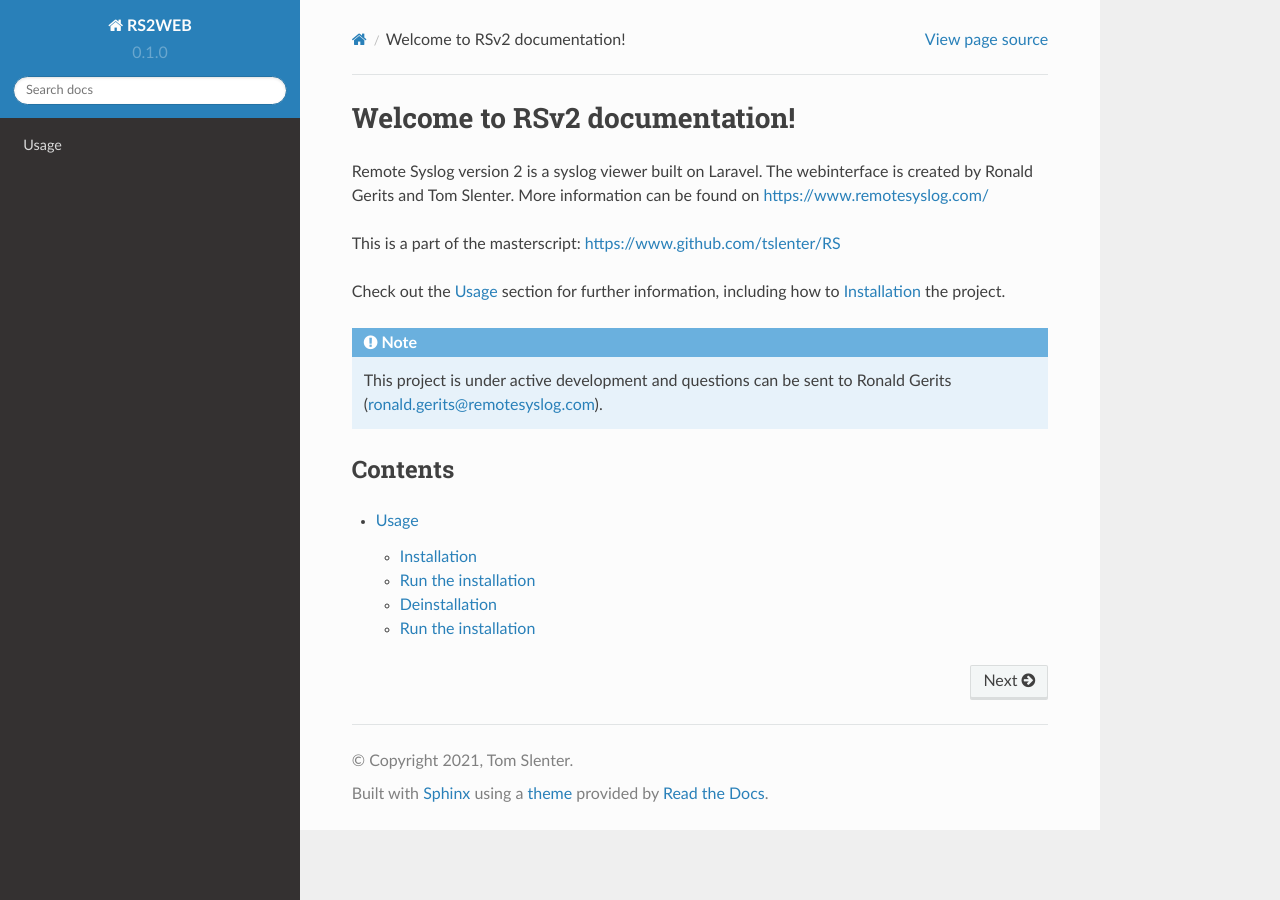
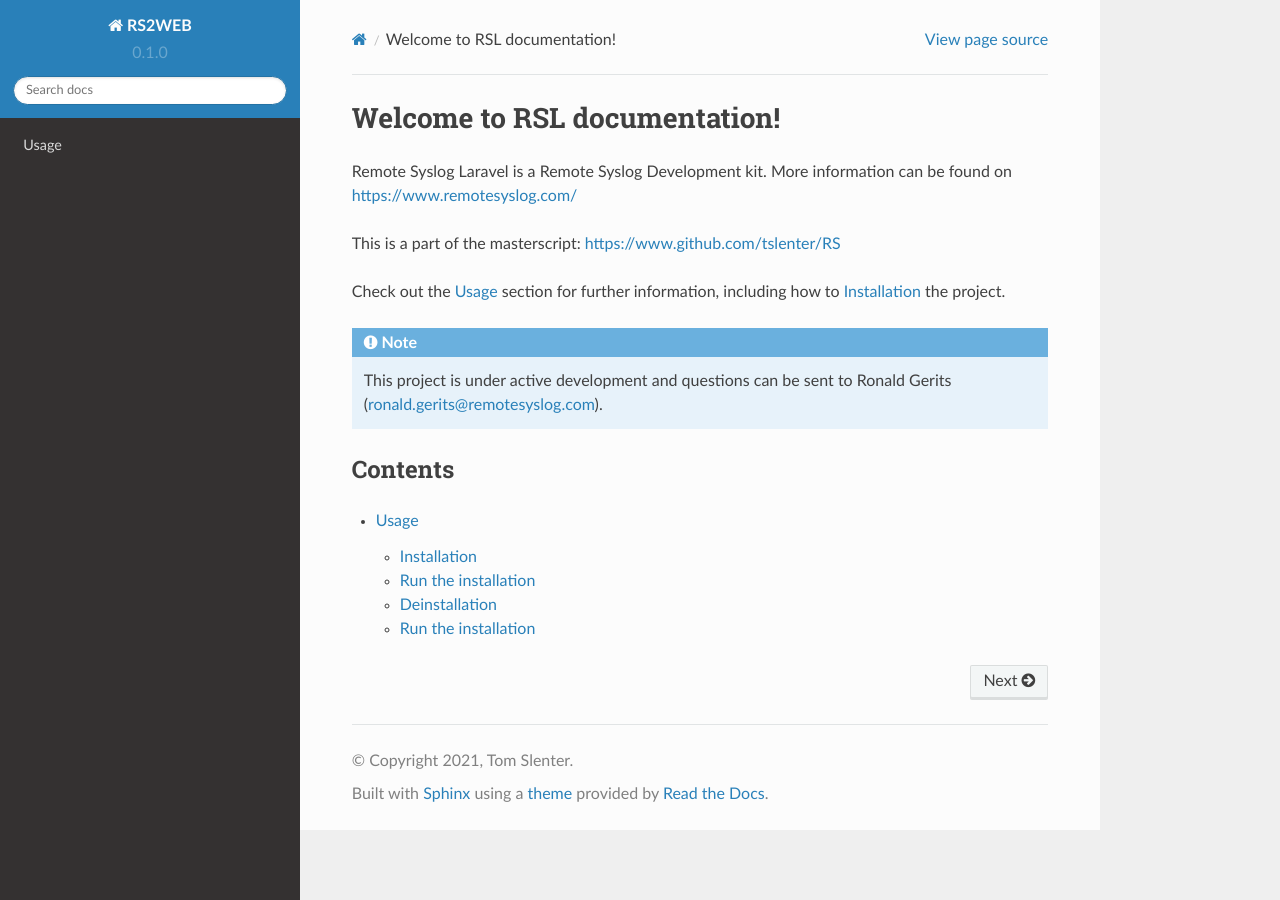
Before and after one commit to tslenter/RS2WEB, a Sphinx documentation site: the page built from docs/source/index.rst, in a window 1280 px wide. Built offline with Sphinx 7.4.7 and the Read the Docs theme 2.0.0, drawn with Linux system fonts in a browser that asks for light colours.

Commit message:
Update index.rst

```diff
--- a/docs/source/index.rst
+++ b/docs/source/index.rst
@@ -1,8 +1,7 @@
-Welcome to RSv2 documentation!
+Welcome to RSL documentation!
 ===================================
 
-Remote Syslog version 2 is a syslog viewer built on Laravel.
-The webinterface is created by Ronald Gerits and Tom Slenter.
+Remote Syslog Laravel is a Remote Syslog Development kit.
 More information can be found on https://www.remotesyslog.com/
 
 This is a part of the masterscript: https://www.github.com/tslenter/RS
```
